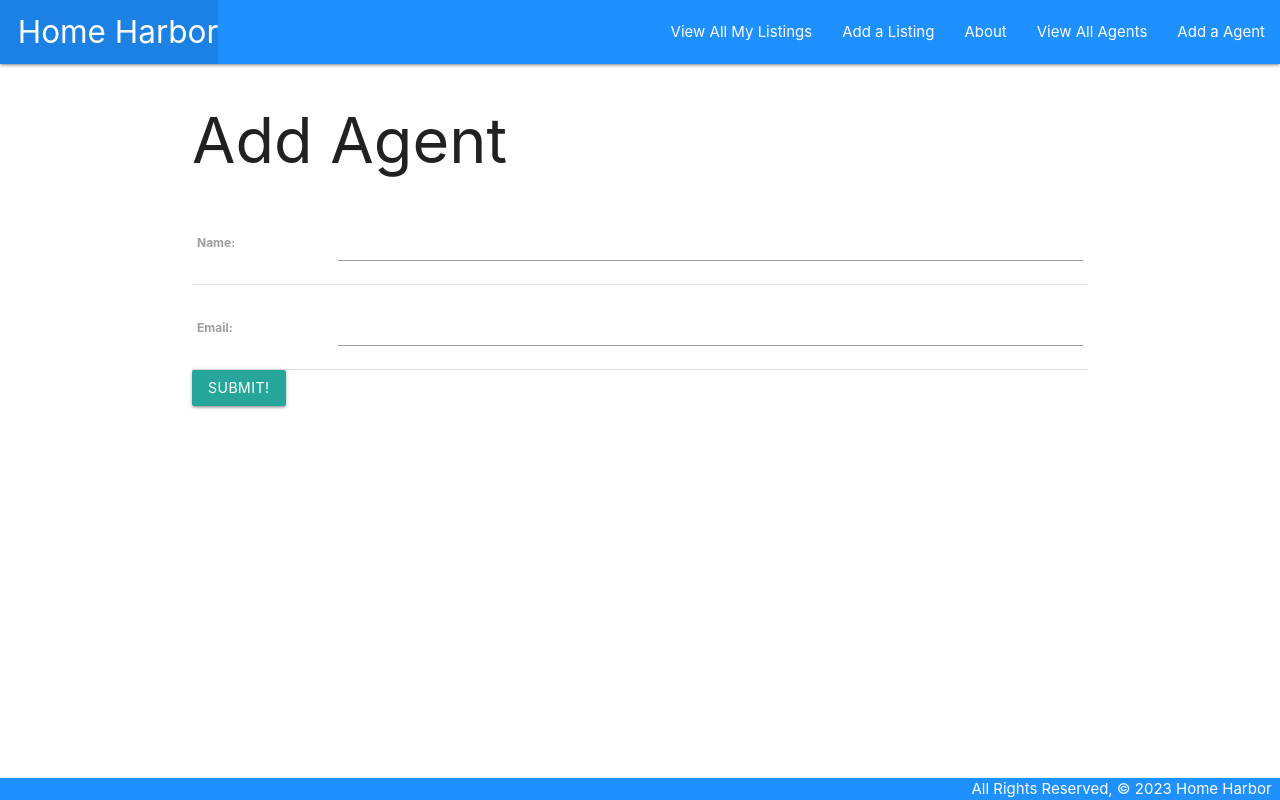
After one commit to therealgman2016/HomeHarbor, a Django app: page /agents/create/ in a window 1280 px wide. The commit adds this page. Run offline with Django 4.2, Linux system fonts and the light colour scheme.

Commit message:
Complete many to many functionality
-added urls
-added templates
-added models to admin view
-fixed css path
-added many to many functionality

```diff
--- a/main_app/admin.py
+++ b/main_app/admin.py
@@ -1,4 +1,7 @@
 from django.contrib import admin
 from .models import Listing
-# Register your models here.
+from .models import Agent
+
 admin.site.register(Listing)
+
+admin.site.register(Agent)
--- a/main_app/models.py
+++ b/main_app/models.py
@@ -3,15 +3,16 @@ from django.urls import reverse
 
 # Create your models here.
 
+
 class Agent(models.Model):
-  name = models.CharField(max_length=50)
-  email = models.CharField(max_length=50)
+    name = models.CharField(max_length=50)
+    email = models.CharField(max_length=50)
 
-  def __str__(self):
-    return self.name
+    def __str__(self):
+        return self.name
 
-  def get_absolute_url(self):
-    return reverse('detail', kwargs={'agent_id': self.id})
+    def get_absolute_url(self):
+        return reverse('agents_detail', kwargs={'pk': self.id})
 
 
 class Listing(models.Model):
--- /dev/null
+++ b/main_app/static/css/styles.css
@@ -0,0 +1,22 @@
+body {
+  display: flex;
+  min-height: 100vh;
+  flex-direction: column;
+}
+
+main {
+  flex: 1 0 auto;
+}
+
+footer.page-footer {
+  padding-top: 0;
+  text-align: right;
+}
+
+.nav-wrapper {
+  background-color: dodgerblue;
+}
+
+.page-footer {
+  background-color: dodgerblue;
+}
--- a/main_app/templates/base.html
+++ b/main_app/templates/base.html
@@ -8,7 +8,7 @@
   <meta http-equiv="X-UA-Compatible" content="ie=edge">
   <title>Home Harbor</title>
   <link rel="stylesheet" href="https://cdnjs.cloudflare.com/ajax/libs/materialize/1.0.0/css/materialize.min.css">
-  <link rel="stylesheet" type="text/css" href="{% static 'css/style.css' %}">
+  <link rel="stylesheet" type="text/css" href="{% static 'css/styles.css' %}">
 </head>
 <body>
   <header class="navbar-fixed">
@@ -18,9 +18,11 @@
           <li><a href="{% url 'home' %}" class="left brand-logo">&nbsp;&nbsp;Home Harbor</a></li>
         </ul>
         <ul class="right">
+          <li><a href="{% url 'index' %}">View All My Listings</a></li>
+          <li><a href="{% url 'listings_create' %}">Add a Listing</a></li>
           <li><a href="{% url 'about' %}">About</a></li>
-          <li><a href="{% url 'listings_create' %}">Add a Listing</a></li>
-          <li><a href="{% url 'index' %}">View All My Listings</a></li>
+          <li><a href="{% url 'agents_index' %}">View All Agents</a></li>
+          <li><a href="{% url 'agents_create' %}">Add a Agent</a></li>
         </ul>
       </div>
     </nav>
--- a/main_app/templates/listings/index.html
+++ b/main_app/templates/listings/index.html
@@ -8,11 +8,12 @@
     <a href="{% url 'detail' listing.id %}">
       <div class="card-content">
         <span class="card-title">{{ listing.address }}</span>
+      </a>
         <p>Price: {{ listing.price }}</p>
         <p>Description: {{ listing.description }}</p>
         <p>sqft: {{ listing.sqft }}</p>
       </div>
-    </a>
+
   </div>
 {% endfor %}
 
--- /dev/null
+++ b/main_app/templates/main_app/agent_form.html
@@ -0,0 +1,19 @@
+{% extends 'base.html' %}
+
+{% block content %}
+  {% if object %}
+    <h1>Edit <span class="teal-text">{{object.name}}</span></h1>
+  {% else %}
+    <h1>Add Agent</h1>
+  {% endif %}
+  <!-- Leaving the action empty makes the form post to the same url used to display it -->
+  <form action="" method="post">
+    <!-- Django requires the following for security purposes -->
+    {% csrf_token %}
+    <table>
+      <!-- Render the inputs inside of <tr>s & <td>s -->
+      {{ form.as_table }}
+    </table>
+    <input type="submit" value="Submit!" class="btn">
+  </form>
+{% endblock %}
--- a/main_app/urls.py
+++ b/main_app/urls.py
@@ -7,10 +7,15 @@ urlpatterns = [
     path('listings/', views.listings_index, name='index'),
     path('listings/<int:listing_id>/', views.listings_detail, name='detail'),
     path('listings/create/', views.ListingCreate.as_view(), name='listings_create'),
-    path('listings/<int:pk>/update/',
-         views.ListingUpdate.as_view(), name='listings_update'),
-
-
-    path('listings/<int:pk>/delete/',
-         views.ListingDelete.as_view(), name='listings_delete'),
+    path('listings/<int:pk>/update/', views.ListingUpdate.as_view(), name='listings_update'),
+    path('listings/<int:pk>/delete/', views.ListingDelete.as_view(), name='listings_delete'),
+    # Agent URLS Below
+    path('agents/', views.AgentList.as_view(), name='agents_index'),
+    path('agents/<int:pk>/', views.AgentDetail.as_view(), name='agents_detail'),
+    path('agents/create/', views.AgentCreate.as_view(), name='agents_create'),
+    path('agents/<int:pk>/update/', views.AgentUpdate.as_view(), name='agents_update'),
+    path('agents/<int:pk>/delete/', views.AgentDelete.as_view(), name='agents_delete'),
+    #Association URLS Below
+    path('listings/<int:listing_id>/assoc_agent/<int:agent_id>/', views.assoc_agent, name='assoc_agent'),
+    path('listings/<int:listing_id>/de_assoc_agent/<int:agent_id>/', views.de_assoc_agent, name='de_assoc_agent'),
 ]
--- a/main_app/views.py
+++ b/main_app/views.py
@@ -1,5 +1,6 @@
-from django.shortcuts import render
+from django.shortcuts import render, redirect
 from django.views.generic.edit import CreateView, UpdateView, DeleteView
+from django.views.generic import ListView, DetailView
 from .models import Listing, Agent
 
 
@@ -20,8 +21,10 @@ def listings_index(request):
 
 def listings_detail(request, listing_id):
     listing = Listing.objects.get(id=listing_id)
+    id_list = listing.agents.all().values_list('id')
+    agents_listing_doesnt_have = Agent.objects.exclude(id__in=id_list)
     return render(request, 'listings/detail.html', {
-        'listing': listing
+        'listing': listing, 'agents': agents_listing_doesnt_have
     })
 
 
@@ -39,11 +42,39 @@ class ListingDelete(DeleteView):
     model = Listing
     success_url = '/listings'
 
-def listings_detail(request, listing_id):
-  listing = Listing.objects.get(id=listing_id)
-  id_list = listing.agents.all().values_list('id')
-  agents_listing_doesnt_have = Agent.objects.exclude(id__in=id_list)
-  return render(request, 'listings/detail.html', {
-    'listing': listing,
-    'agents': agents_listing_doesnt_have
-  })
+
+# Agent Views
+
+class AgentList(ListView):
+    model = Agent
+
+
+class AgentDetail(DetailView):
+    model = Agent
+
+
+class AgentCreate(CreateView):
+    model = Agent
+    fields = '__all__'
+
+
+class AgentUpdate(UpdateView):
+    model = Agent
+    fields = '__all__'
+
+
+class AgentDelete(DeleteView):
+    model = Agent
+    success_url = '/agents'
+
+# Association Functions
+
+
+def assoc_agent(request, listing_id, agent_id):
+    Listing.objects.get(id=listing_id).agents.add(agent_id)
+    return redirect('detail', listing_id=listing_id)
+
+
+def de_assoc_agent(request, listing_id, agent_id):
+    Listing.objects.get(id=listing_id).agents.remove(agent_id)
+    return redirect('detail', listing_id=listing_id)
```
Also changed, not shown: main_app/static/css/style.css (deleted, +0 -14 lines), main_app/templates/listings/detail.html (+36 -31 lines), main_app/templates/main_app/agent_confirm_delete.html (added, +13 -0 lines), main_app/templates/main_app/agent_detail.html (added, +20 -0 lines), main_app/templates/main_app/agent_list.html (added, +17 -0 lines).
